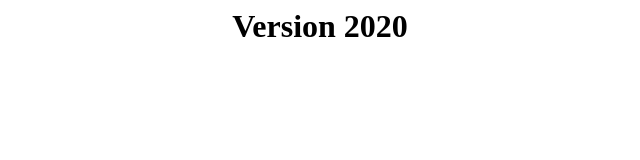
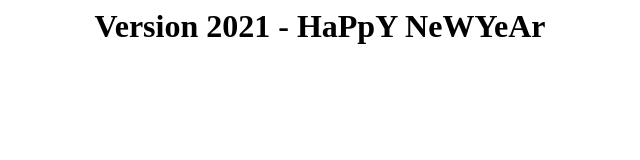
Before and after one commit to josinthomas/cdsite-1, a plain HTML site: page index.html in a window 1280 px wide. Shown: the whole page, without its empty margins (320-960 px from the left). Drawn offline with Linux system fonts and the light colour scheme.

Commit message:
version 2021

```diff
--- a/index.html
+++ b/index.html
@@ -1 +1 @@
-<center><h1>Version 2020</h1></center>
+<center><h1>Version 2021 - HaPpY NeWYeAr</h1></center>
```
